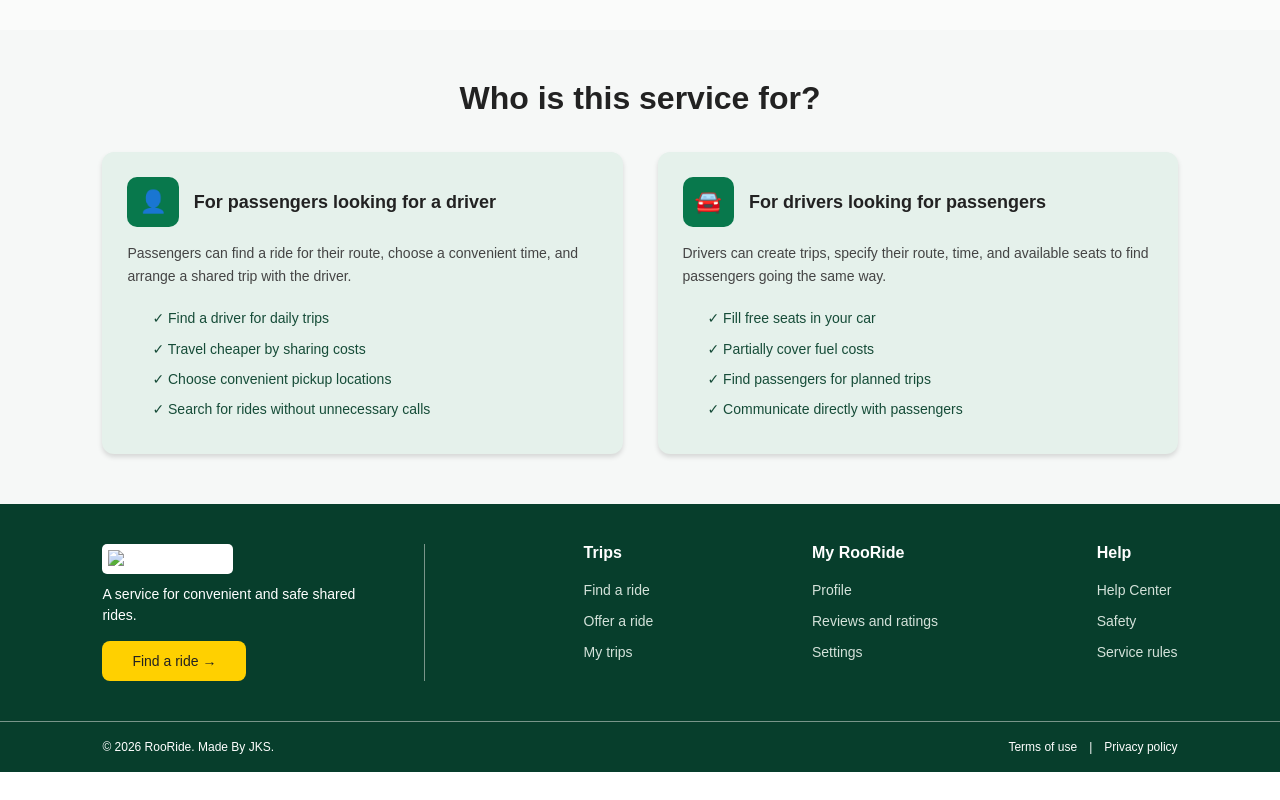
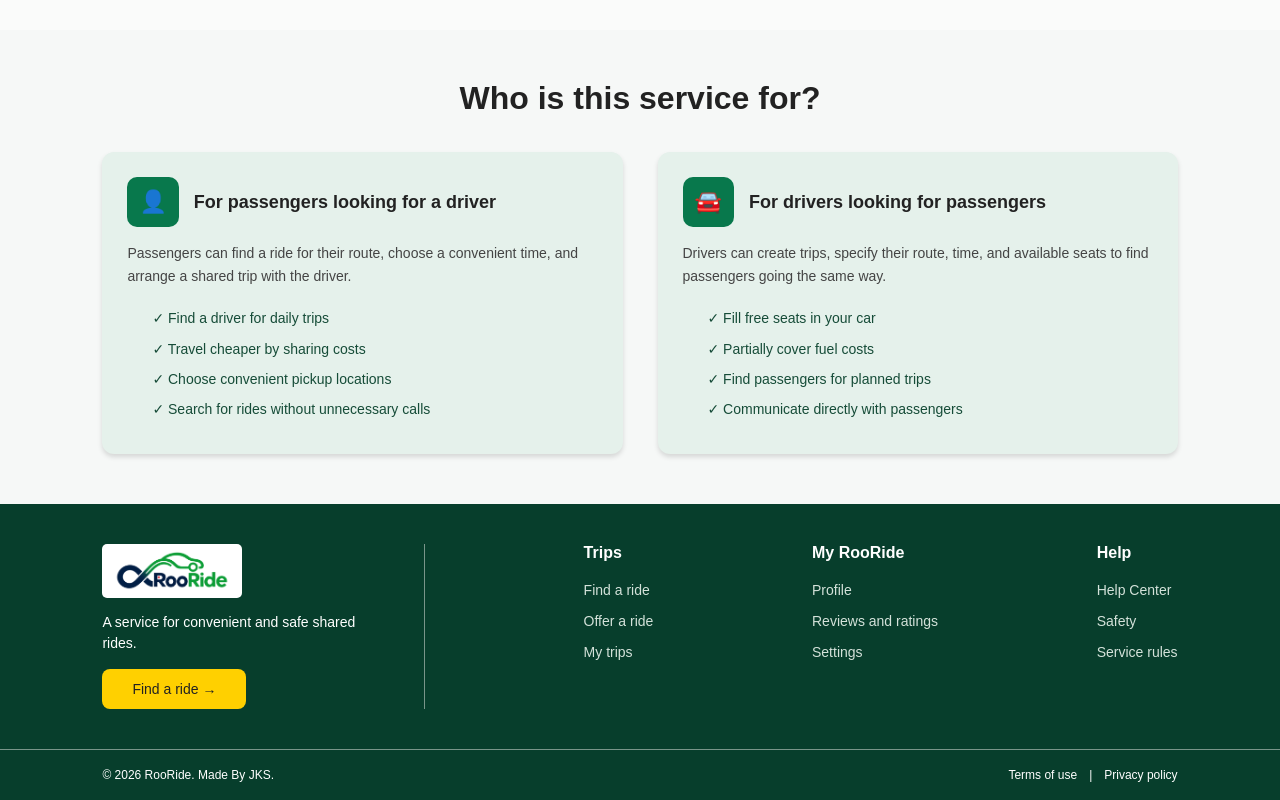
Before and after one commit to subhanmughal321-cod/RooRide, a plain HTML site: page index.html in a window 1280 px wide. Shown: the part 1405-2205 px from the top of the page. Before the commit the page ends 2177 px from the top, so only its background shows below. Drawn offline with Linux system fonts and the light colour scheme; the site is published under a folder, as on GitHub Pages, so addresses that start at the root find nothing.

Commit message:
Fix image source in footer logo

```diff
--- a/index.html
+++ b/index.html
@@ -212,7 +212,7 @@
     </div>
     <div class="footer">
         <div class="footermain">
-            <div class="footerlogo"><img src="/logo.png" alt="RooRide Logo"><p>A service for convenient and safe shared rides.</p><a href="find-ride.html" class="footerbutton">Find a ride →</a></div>
+            <div class="footerlogo"><img src="logo.png" alt="RooRide Logo"><p>A service for convenient and safe shared rides.</p><a href="find-ride.html" class="footerbutton">Find a ride →</a></div>
             <div class="footerlinks"><h4>Trips</h4><a href="find-ride.html">Find a ride</a><a href="offer-ride.html">Offer a ride</a><a href="my-trips.html">My trips</a></div>
             <div class="footerlinks"><h4>My RooRide</h4><a href="profile.html">Profile</a><a href="reviews.html">Reviews and ratings</a><a href="settings.html">Settings</a></div>
             <div class="footerlinks"><h4>Help</h4><a href="help.html">Help Center</a><a href="safety.html">Safety</a><a href="rules.html">Service rules</a></div>
```
